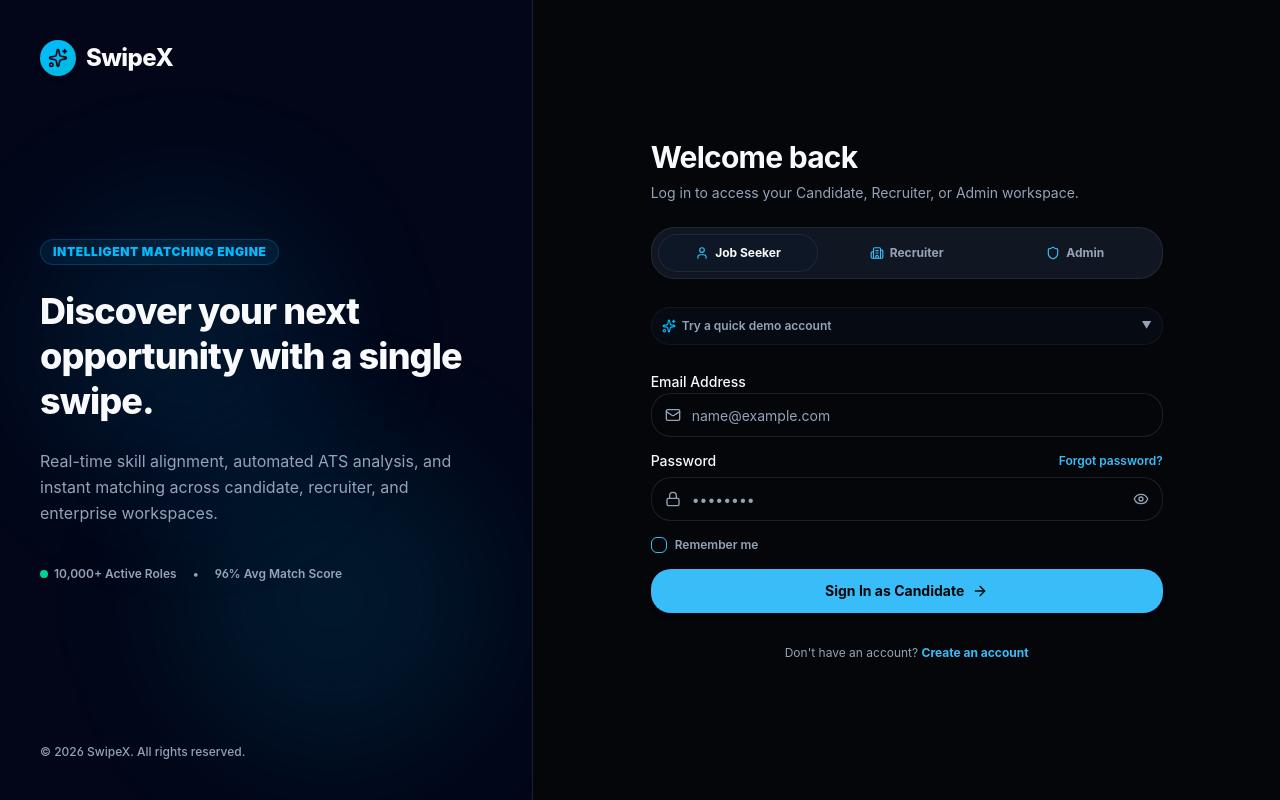
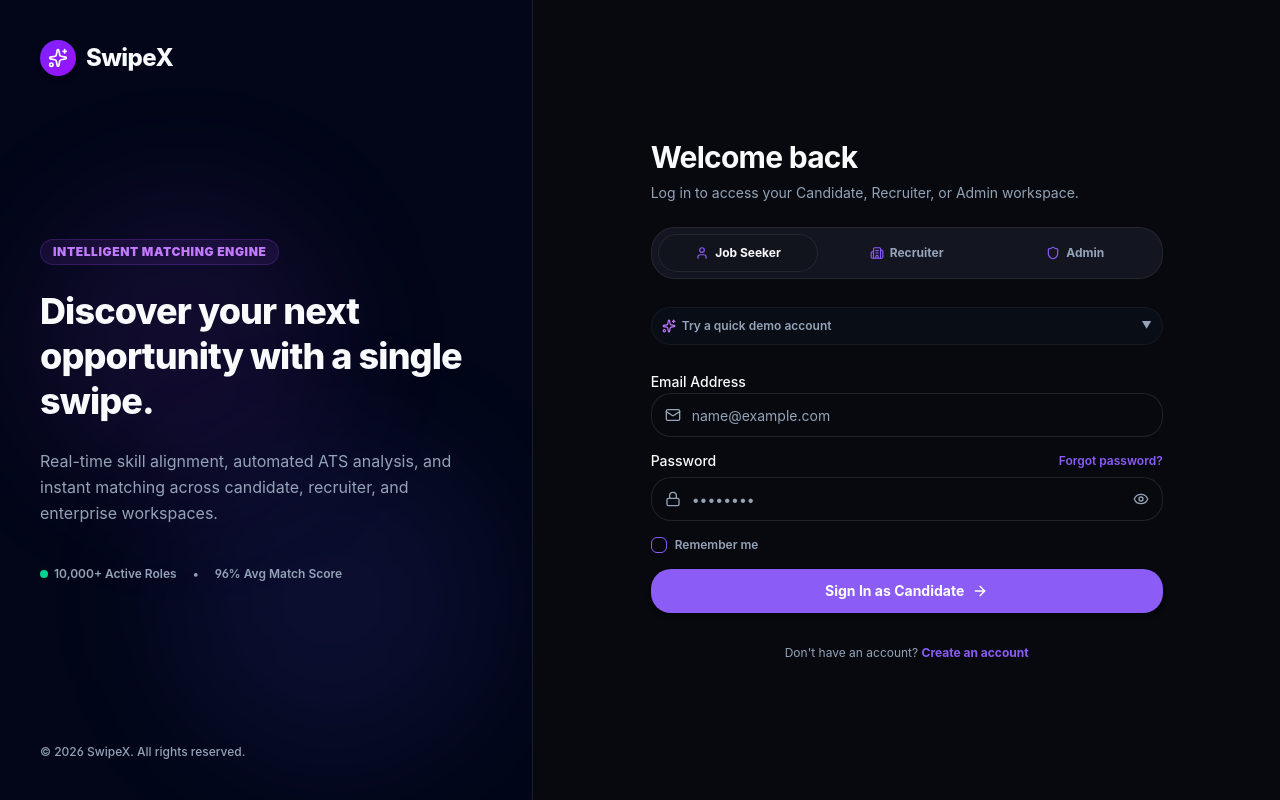
Before and after one commit to nishanthxvarma/swipex, a Next.js app in the folder apps/frontend/: page /login in a window 1280 px wide. Built offline with nearby package versions, Linux system fonts and the light colour scheme.

Commit message:
style: replace blue accent color with rich royal purple across all polyglass surfaces, badges, radial charts, and navigation pills

```diff
--- a/apps/frontend/src/app/(auth)/layout.tsx
+++ b/apps/frontend/src/app/(auth)/layout.tsx
@@ -8,18 +8,18 @@ export default function AuthLayout({ children }: { children: React.ReactNode })
       {/* Left Sidebar (Marketing Panel) */}
       <div className="relative hidden w-full flex-col justify-between bg-slate-950 border-r border-white/10 md:flex md:w-5/12 lg:w-5/12 p-10 overflow-hidden">
         {/* Ambient Glows */}
-        <div className="absolute top-1/4 left-10 h-72 w-72 rounded-full bg-sky-500/10 blur-3xl pointer-events-none" />
-        <div className="absolute bottom-10 right-10 h-80 w-80 rounded-full bg-cyan-500/10 blur-3xl pointer-events-none" />
+        <div className="absolute top-1/4 left-10 h-72 w-72 rounded-full bg-purple-500/10 blur-3xl pointer-events-none" />
+        <div className="absolute bottom-10 right-10 h-80 w-80 rounded-full bg-indigo-500/10 blur-3xl pointer-events-none" />
 
         <div className="relative z-10 flex items-center gap-2.5 font-extrabold text-2xl tracking-tight text-foreground">
-          <div className="flex h-9 w-9 items-center justify-center rounded-xl bg-gradient-to-br from-sky-400 to-cyan-500 text-slate-950 shadow-md">
+          <div className="flex h-9 w-9 items-center justify-center rounded-xl bg-gradient-to-br from-violet-600 to-purple-600 text-white shadow-md">
             <Sparkles className="h-5 w-5" />
           </div>
           SwipeX
         </div>
 
         <div className="relative z-10 my-auto space-y-6 max-w-md py-12">
-          <span className="inline-flex items-center px-3 py-1 rounded-full text-xs font-black tracking-wider uppercase bg-sky-500/10 text-sky-400 border border-sky-400/20">
+          <span className="inline-flex items-center px-3 py-1 rounded-full text-xs font-black tracking-wider uppercase bg-purple-500/10 text-purple-400 border border-purple-500/20">
             INTELLIGENT MATCHING ENGINE
           </span>
           <h1 className="text-4xl font-extrabold tracking-tight leading-tight text-foreground">
@@ -45,7 +45,7 @@ export default function AuthLayout({ children }: { children: React.ReactNode })
       <div className="flex flex-1 flex-col justify-center px-6 py-12 sm:px-12 lg:px-16 xl:px-24">
         {/* Mobile Header */}
         <div className="md:hidden flex items-center justify-center gap-2 font-bold text-2xl mb-8 text-foreground">
-          <div className="flex h-8 w-8 items-center justify-center rounded-lg bg-sky-400 text-slate-950">
+          <div className="flex h-8 w-8 items-center justify-center rounded-lg bg-primary text-primary-foreground">
             <Sparkles className="h-5 w-5" />
           </div>
           SwipeX
--- a/apps/frontend/src/app/(auth)/login/page.tsx
+++ b/apps/frontend/src/app/(auth)/login/page.tsx
@@ -179,7 +179,7 @@ export default function LoginPage() {
         <details className="group rounded-xl border border-white/5 bg-slate-900/30 text-xs transition-all">
           <summary className="flex items-center justify-between p-2.5 cursor-pointer font-medium text-muted-foreground hover:text-foreground select-none">
             <span className="flex items-center gap-1.5 text-xs font-semibold">
-              <Sparkles className="w-3.5 h-3.5 text-sky-400" />
+              <Sparkles className="w-3.5 h-3.5 text-purple-400" />
               Try a quick demo account
             </span>
             <span className="text-[10px] text-muted-foreground group-open:rotate-180 transition-transform">▼</span>
@@ -197,7 +197,7 @@ export default function LoginPage() {
               type="button"
               onClick={() => handleQuickDemoLogin('RECRUITER')}
               disabled={isLoading}
-              className="py-1.5 px-2 rounded-lg bg-sky-500/10 hover:bg-sky-500/20 text-[11px] font-semibold text-sky-400 border border-sky-400/20 transition-colors"
+              className="py-1.5 px-2 rounded-lg bg-purple-500/10 hover:bg-purple-500/20 text-[11px] font-semibold text-purple-400 border border-purple-500/20 transition-colors"
             >
               Recruiter
             </button>
@@ -205,7 +205,7 @@ export default function LoginPage() {
               type="button"
               onClick={() => handleQuickDemoLogin('ADMIN')}
               disabled={isLoading}
-              className="py-1.5 px-2 rounded-lg bg-teal-500/10 hover:bg-teal-500/20 text-[11px] font-semibold text-teal-400 border border-teal-400/20 transition-colors"
+              className="py-1.5 px-2 rounded-lg bg-indigo-500/10 hover:bg-indigo-500/20 text-[11px] font-semibold text-indigo-400 border border-indigo-500/20 transition-colors"
             >
               Admin
             </button>
--- a/apps/frontend/src/app/globals.css
+++ b/apps/frontend/src/app/globals.css
@@ -10,59 +10,59 @@
 
 @theme {
   /* ── Light Mode Polyglass Base ──────────────────────────── */
-  --color-background: #F8FAFC;
-  --color-foreground: #0F172A;
+  --color-background: #FAFAFA;
+  --color-foreground: #090A0F;
   --color-card: rgba(255, 255, 255, 0.85);
-  --color-card-foreground: #0F172A;
+  --color-card-foreground: #090A0F;
   --color-popover: rgba(255, 255, 255, 0.9);
-  --color-popover-foreground: #0F172A;
+  --color-popover-foreground: #090A0F;
 
-  /* Primary — Electric Sky Cyan / Titanium Blue */
-  --color-primary: #0284C7;
+  /* Primary — Royal Violet / Purple */
+  --color-primary: #7C3AED;
   --color-primary-foreground: #FFFFFF;
-  --color-primary-hover: #0369A1;
+  --color-primary-hover: #6D28D9;
 
   /* Secondary */
-  --color-secondary: #F1F5F9;
-  --color-secondary-foreground: #334155;
+  --color-secondary: #F4F4F5;
+  --color-secondary-foreground: #27272A;
 
-  /* Accent — Radiant Cyan */
-  --color-accent: #06B6D4;
+  /* Accent — Vibrant Cyan / Indigo */
+  --color-accent: #6366F1;
   --color-accent-foreground: #FFFFFF;
 
   /* Muted */
-  --color-muted: #F1F5F9;
-  --color-muted-foreground: #64748B;
+  --color-muted: #F4F4F5;
+  --color-muted-foreground: #71717A;
 
   /* Borders & Inputs */
-  --color-border: #E2E8F0;
-  --color-input: #E2E8F0;
-  --color-ring: #0284C7;
+  --color-border: #E4E4E7;
+  --color-input: #E4E4E7;
+  --color-ring: #7C3AED;
 
   /* Semantic Colors */
-  --color-success: #0D9488;
+  --color-success: #10B981;
   --color-success-foreground: #FFFFFF;
-  --color-warning: #D97706;
+  --color-warning: #F59E0B;
   --color-warning-foreground: #FFFFFF;
-  --color-destructive: #E11D48;
+  --color-destructive: #F43F5E;
   --color-destructive-foreground: #FFFFFF;
-  --color-info: #0284C7;
+  --color-info: #6366F1;
   --color-info-foreground: #FFFFFF;
 
   /* Chart Colors */
-  --color-chart-1: #0284C7;
-  --color-chart-2: #06B6D4;
-  --color-chart-3: #0D9488;
+  --color-chart-1: #8B5CF6;
+  --color-chart-2: #6366F1;
+  --color-chart-3: #10B981;
   --color-chart-4: #F59E0B;
-  --color-chart-5: #E11D48;
+  --color-chart-5: #F43F5E;
 
   /* Sidebar */
-  --color-sidebar: #F8FAFC;
-  --color-sidebar-foreground: #0F172A;
-  --color-sidebar-border: #E2E8F0;
-  --color-sidebar-accent: #F1F5F9;
-  --color-sidebar-accent-foreground: #0F172A;
-  --color-sidebar-ring: #0284C7;
+  --color-sidebar: #FAFAFA;
+  --color-sidebar-foreground: #090A0F;
+  --color-sidebar-border: #E4E4E7;
+  --color-sidebar-accent: #F4F4F5;
+  --color-sidebar-accent-foreground: #090A0F;
+  --color-sidebar-ring: #7C3AED;
 
   /* ── Typography ─────────────────────────────── */
   --font-sans: 'Inter', ui-sans-serif, system-ui, -apple-system, sans-serif;
@@ -87,8 +87,8 @@
   --shadow-md: 0 4px 6px rgba(0, 0, 0, 0.05), 0 2px 4px rgba(0, 0, 0, 0.04);
   --shadow-lg: 0 10px 15px rgba(0, 0, 0, 0.06), 0 4px 6px rgba(0, 0, 0, 0.04);
   --shadow-xl: 0 20px 25px rgba(0, 0, 0, 0.08), 0 8px 10px rgba(0, 0, 0, 0.04);
-  --shadow-glow: 0 0 25px rgba(2, 132, 199, 0.2);
-  --shadow-glow-accent: 0 0 25px rgba(6, 182, 212, 0.2);
+  --shadow-glow: 0 0 25px rgba(124, 58, 237, 0.25);
+  --shadow-glow-accent: 0 0 25px rgba(99, 102, 241, 0.25);
 
   /* ── Animations ─────────────────────────────── */
   --ease-spring: cubic-bezier(0.22, 1, 0.36, 1);
@@ -129,8 +129,8 @@
     50% { transform: translateY(-20px); }
   }
   @keyframes pulse-glow {
-    0%, 100% { box-shadow: 0 0 20px rgba(56, 189, 248, 0.2); }
-    50% { box-shadow: 0 0 40px rgba(56, 189, 248, 0.4); }
+    0%, 100% { box-shadow: 0 0 20px rgba(139, 92, 246, 0.25); }
+    50% { box-shadow: 0 0 40px rgba(139, 92, 246, 0.45); }
   }
   @keyframes gradient-shift {
     0%, 100% { background-position: 0% 50%; }
@@ -138,42 +138,42 @@
   }
 }
 
-/* ── Dark Mode — Polyglass Obsidian & Electric Cyan ── */
+/* ── Dark Mode — Polyglass Obsidian & Royal Purple ── */
 @layer base {
   .dark {
-    --color-background: #04060A;
+    --color-background: #08090E;
     --color-foreground: #F8FAFC;
-    --color-card: rgba(15, 23, 42, 0.65);
+    --color-card: rgba(18, 20, 29, 0.7);
     --color-card-foreground: #F8FAFC;
-    --color-popover: rgba(15, 23, 42, 0.9);
+    --color-popover: rgba(18, 20, 29, 0.95);
     --color-popover-foreground: #F8FAFC;
 
-    --color-primary: #38BDF8;
-    --color-primary-foreground: #04060A;
-    --color-primary-hover: #7DD3FC;
+    --color-primary: #8B5CF6;
+    --color-primary-foreground: #FFFFFF;
+    --color-primary-hover: #A78BFA;
 
-    --color-secondary: rgba(30, 41, 59, 0.6);
+    --color-secondary: rgba(30, 35, 50, 0.6);
     --color-secondary-foreground: #E2E8F0;
 
-    --color-accent: #06B6D4;
-    --color-accent-foreground: #04060A;
+    --color-accent: #6366F1;
+    --color-accent-foreground: #FFFFFF;
 
-    --color-muted: rgba(30, 41, 59, 0.5);
+    --color-muted: rgba(30, 35, 50, 0.5);
     --color-muted-foreground: #94A3B8;
 
     --color-border: rgba(255, 255, 255, 0.08);
     --color-input: rgba(255, 255, 255, 0.1);
-    --color-ring: #38BDF8;
+    --color-ring: #8B5CF6;
 
-    --color-success: #2DD4BF;
-    --color-warning: #FBBF24;
+    --color-success: #10B981;
+    --color-warning: #F59E0B;
     --color-destructive: #F43F5E;
-    --color-info: #38BDF8;
+    --color-info: #6366F1;
 
-    --color-sidebar: #04060A;
+    --color-sidebar: #08090E;
     --color-sidebar-foreground: #F8FAFC;
     --color-sidebar-border: rgba(255, 255, 255, 0.08);
-    --color-sidebar-accent: rgba(30, 41, 59, 0.6);
+    --color-sidebar-accent: rgba(30, 35, 50, 0.6);
     --color-sidebar-accent-foreground: #F8FAFC;
 
     --shadow-xs: 0 1px 2px rgba(0, 0, 0, 0.5);
@@ -181,8 +181,8 @@
     --shadow-md: 0 6px 12px rgba(0, 0, 0, 0.7);
     --shadow-lg: 0 15px 25px rgba(0, 0, 0, 0.8);
     --shadow-xl: 0 25px 40px rgba(0, 0, 0, 0.9);
-    --shadow-glow: 0 0 30px rgba(56, 189, 248, 0.3);
-    --shadow-glow-accent: 0 0 30px rgba(6, 182, 212, 0.3);
+    --shadow-glow: 0 0 30px rgba(139, 92, 246, 0.3);
+    --shadow-glow-accent: 0 0 30px rgba(99, 102, 241, 0.3);
   }
 }
 
--- a/apps/frontend/src/app/page.tsx
+++ b/apps/frontend/src/app/page.tsx
@@ -168,7 +168,7 @@ function HeroSection() {
             variants={staggerContainer}
             className="flex flex-col items-start text-left"
           >
-            <motion.div variants={fadeInUp} className="inline-flex items-center rounded-full border border-sky-400/30 bg-sky-500/10 px-3.5 py-1 text-xs font-semibold text-sky-400 backdrop-blur-md mb-6 relative overflow-hidden group">
+            <motion.div variants={fadeInUp} className="inline-flex items-center rounded-full border border-purple-500/30 bg-purple-500/10 px-3.5 py-1 text-xs font-semibold text-purple-400 backdrop-blur-md mb-6 relative overflow-hidden group">
               <span className="absolute inset-0 w-full h-full bg-gradient-to-r from-transparent via-white/20 to-transparent -translate-x-full group-hover:animate-[shimmer_1.5s_infinite]" />
               <Sparkles className="mr-2 h-3.5 w-3.5" />
               AI-POWERED CAREER DISCOVERY
@@ -177,7 +177,7 @@ function HeroSection() {
             <motion.div variants={fadeInUp}>
               <h1 className="text-5xl md:text-6xl lg:text-7xl font-extrabold tracking-tight mb-6 leading-[1.1]">
                 Discover your next opportunity with a{' '}
-                <span className="text-transparent bg-clip-text bg-gradient-to-r from-sky-400 via-cyan-300 to-teal-300">
+                <span className="text-transparent bg-clip-text bg-gradient-to-r from-violet-400 via-purple-400 to-emerald-400">
                   single swipe.
                 </span>
               </h1>
@@ -188,7 +188,7 @@ function HeroSection() {
             </motion.p>
 
             <motion.div variants={fadeInUp} className="flex flex-col sm:flex-row gap-4 w-full sm:w-auto">
-              <Link href="/signup" className="inline-flex h-12 md:h-14 items-center justify-center rounded-full bg-gradient-to-r from-sky-400 via-cyan-400 to-teal-400 px-8 text-base font-bold text-slate-950 shadow-[0_0_40px_-10px_rgba(56,189,248,0.5)] transition-all hover:shadow-[0_0_60px_-15px_rgba(56,189,248,0.7)] hover:scale-[1.02]">
+              <Link href="/signup" className="inline-flex h-12 md:h-14 items-center justify-center rounded-full bg-gradient-to-r from-violet-600 via-purple-600 to-indigo-600 px-8 text-base font-bold text-white shadow-[0_0_40px_-10px_rgba(139,92,246,0.5)] transition-all hover:shadow-[0_0_60px_-15px_rgba(139,92,246,0.7)] hover:scale-[1.02]">
                 Start Swiping
                 <ChevronRight className="ml-2 w-5 h-5" />
               </Link>
```
Also changed, not shown: apps/frontend/src/app/(dashboard)/admin/dashboard/page.tsx (+8 -8 lines), apps/frontend/src/app/(dashboard)/dashboard/page.tsx (+17 -17 lines), apps/frontend/src/app/(dashboard)/jobs/page.tsx (+13 -13 lines).
